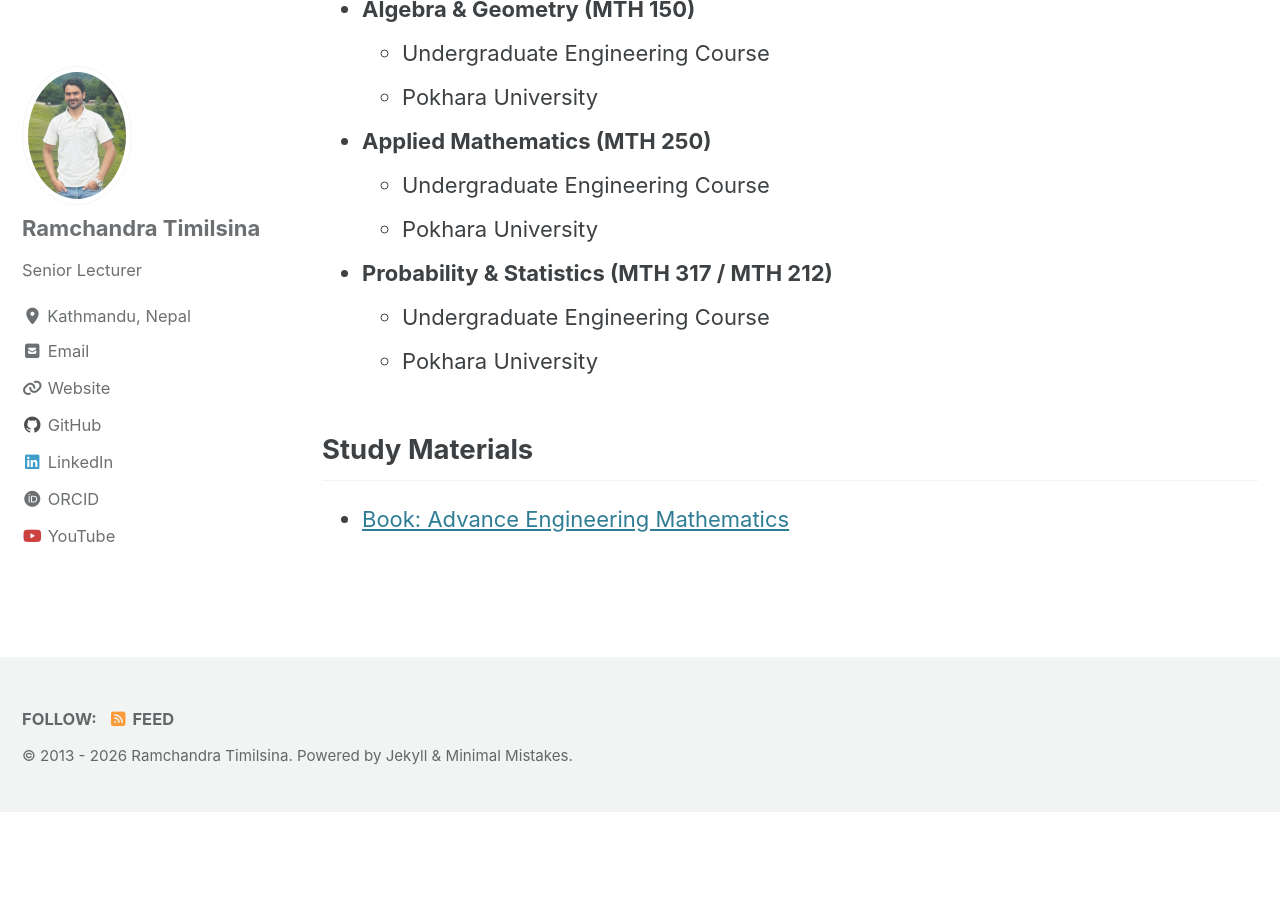
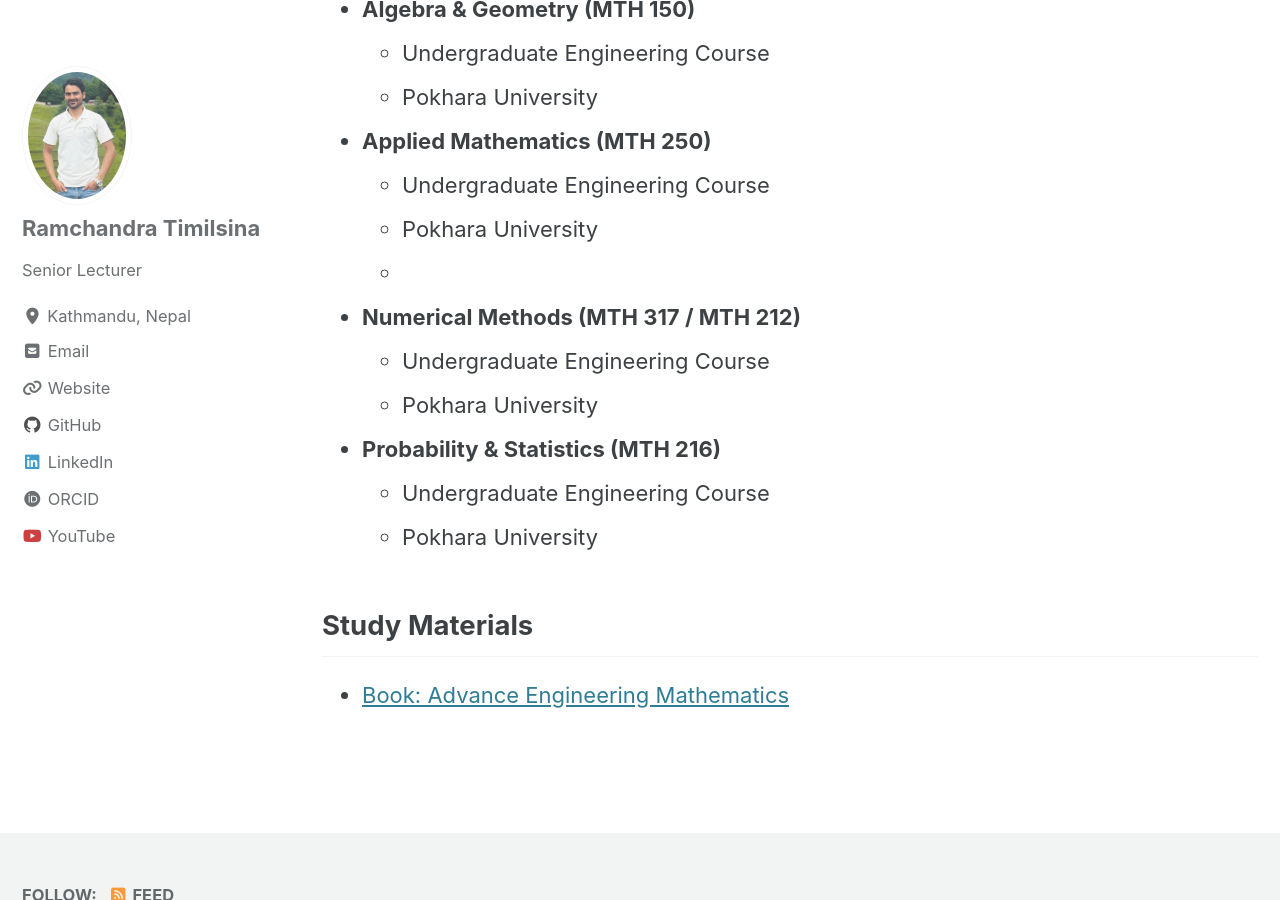
Before and after one commit to TimilsinaRC07/TimilsinaRC07.github.io, a Jekyll site: the page built from teaching.md, in a window 1280 px wide and 900 px high, scrolled down 987 px. Built offline with Jekyll 4.4.1, drawn with Linux system fonts in a browser that asks for light colours; cached includes are drawn as plain includes; before the commit the page ends 1799 px from its top, so only the background shows below that.

Commit message:
Update teaching.md

```diff
--- a/teaching.md
+++ b/teaching.md
@@ -38,9 +38,12 @@ Below, you will find the courses I teach alongside lecture notes and study mater
 * **Applied Mathematics (MTH 250)**
   * Undergraduate Engineering Course
   * Pokhara University
+  *
+* **Numerical Methods (MTH 317 / MTH 212)**
+  * Undergraduate Engineering Course
+  * Pokhara University
 
-
-* **Probability & Statistics (MTH 317 / MTH 212)**
+* **Probability & Statistics (MTH 216)**
   * Undergraduate Engineering Course
   * Pokhara University
 
```
